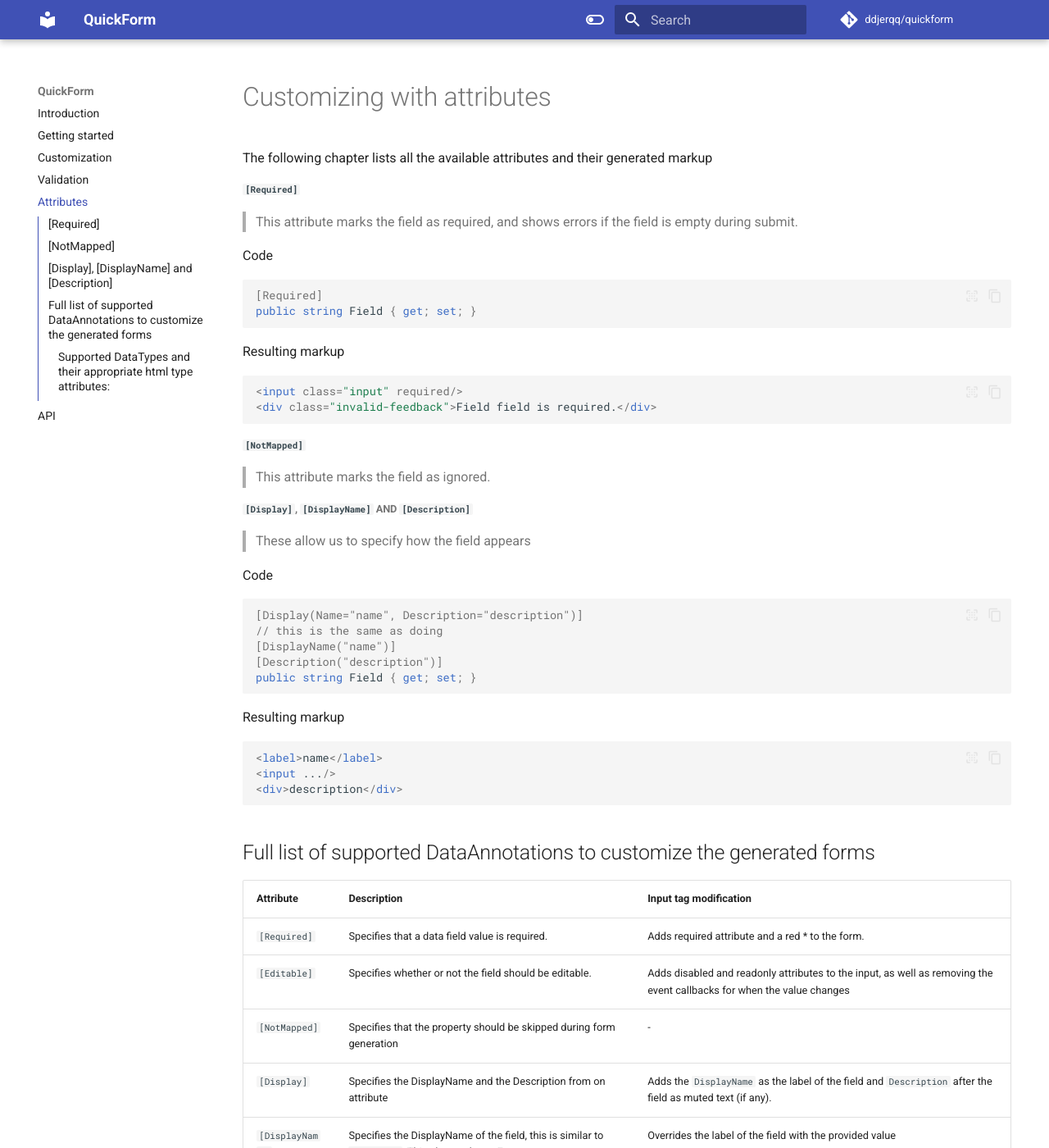
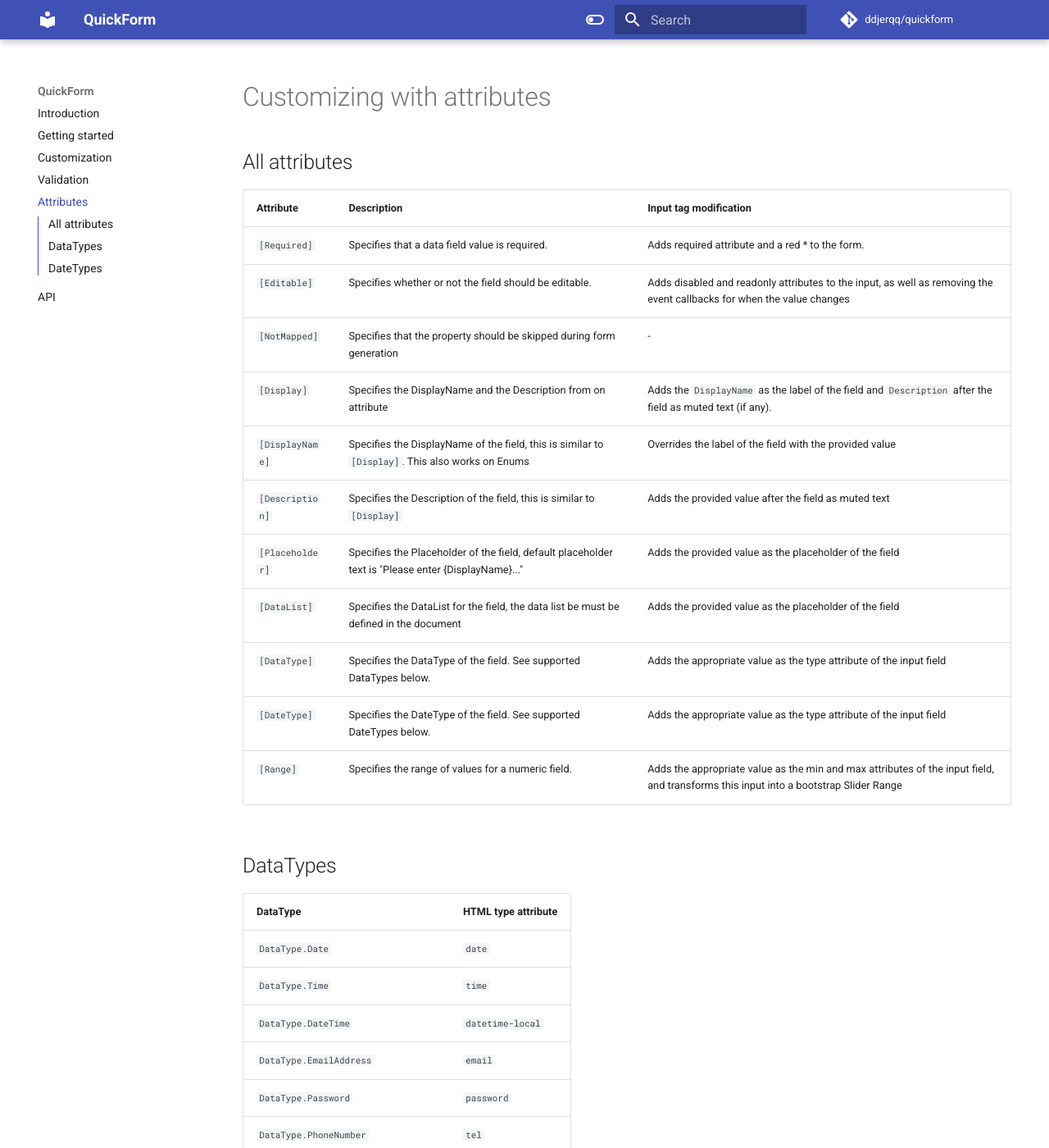
Before and after one commit to ddjerqq/quickform, an MkDocs documentation site: the page built from docs/attributes.md, in a window 1280 px wide and 1400 px high. Shown: the whole window at 82% size. Built offline with MkDocs 1.6.1 and Material for MkDocs 9.7.7, drawn with Linux system fonts in a browser that asks for light colours; comment, search, counter and statistics services are not loaded; some of the changed text lies outside the part shown.

Commit message:
added api and attributes sections to docs

````diff
--- a/docs/attributes.md
+++ b/docs/attributes.md
@@ -1,56 +1,10 @@
+---
+title: Attributes
+---
+
 # Customizing with attributes
 
-The following chapter lists all the available attributes and their generated markup
-
-##### `[Required]` {collapsible="true"}
-
-> This attribute marks the field as required,
-> and shows errors if the field is empty during submit.
-> {style="note"}
-
-Code
-
-```C#
-[Required]
-public string Field { get; set; }
-```
-
-Resulting markup
-
-```html
-<input class="input" required/>
-<div class="invalid-feedback">Field field is required.</div>
-```
-
-##### `[NotMapped]` {collapsible="true"}
-
-> This attribute marks the field as ignored.
-> {style="note"}
-
-##### `[Display]`, `[DisplayName]` and `[Description]` {collapsible="true"}
-
-> These allow us to specify how the field appears
-> {style="note"}
-
-Code
-
-```C#
-[Display(Name="name", Description="description")]
-// this is the same as doing
-[DisplayName("name")]
-[Description("description")]
-public string Field { get; set; }
-```
-
-Resulting markup
-
-```html
-<label>name</label>
-<input .../>
-<div>description</div>
-```
-
-## Full list of supported DataAnnotations to customize the generated forms
+## All attributes
 
 | Attribute       | Description                                                                                         | Input tag modification                                                                                                               |
 |-----------------|-----------------------------------------------------------------------------------------------------|--------------------------------------------------------------------------------------------------------------------------------------|
@@ -63,17 +17,27 @@
 | `[Placeholder]` | Specifies the Placeholder of the field, default placeholder text is "Please enter {DisplayName}..." | Adds the provided value as the placeholder of the field                                                                              |
 | `[DataList]`    | Specifies the DataList for the field, the data list be must be defined in the document              | Adds the provided value as the placeholder of the field                                                                              |
 | `[DataType]`    | Specifies the DataType of the field. See supported DataTypes below.                                 | Adds the appropriate value as the type attribute of the input field                                                                  |
+| `[DateType]`    | Specifies the DateType of the field. See supported DateTypes below.                                 | Adds the appropriate value as the type attribute of the input field                                                                  |
 | `[Range]`       | Specifies the range of values for a numeric field.                                                  | Adds the appropriate value as the min and max attributes of the input field, and transforms this input into a bootstrap Slider Range |
 
-### Supported DataTypes and their appropriate html type attributes:
+## DataTypes
 
 | DataType                              | HTML type attribute |
 |---------------------------------------|---------------------|
-| `DataType.Date`                       | `"date"`            |
-| `DataType.Time`                       | `"time"`            |
-| `DataType.DateTime`                   | `"datetime-local"`  |
-| `DataType.EmailAddress`               | `"email"`           |
-| `DataType.Password`                   | `"password"`        |
-| `DataType.PhoneNumber`                | `"tel"`             |
-| `DataType.Url` or `DataType.ImageUrl` | `"url"`             |
+| `DataType.Date`                       | `date`              |
+| `DataType.Time`                       | `time`              |
+| `DataType.DateTime`                   | `datetime-local`    |
+| `DataType.EmailAddress`               | `email`             |
+| `DataType.Password`                   | `password`          |
+| `DataType.PhoneNumber`                | `tel`               |
+| `DataType.Url` or `DataType.ImageUrl` | `url`               |
 | `DataType.MultilineText`              | `null`              |
+
+## DateTypes
+
+| DateType                      | HTML type attribute |
+|-------------------------------|---------------------|
+| `InputDateType.Date`          | `date`              |
+| `InputDateType.Time`          | `time`              |
+| `InputDateType.DateTimeLocal` | `datetime-local`    |
+| `InputDateType.Month`         | `month`             |
````
Also changed, not shown: docs/api.md (+20 -0 lines), docs/customization.md (+0 -12 lines).
